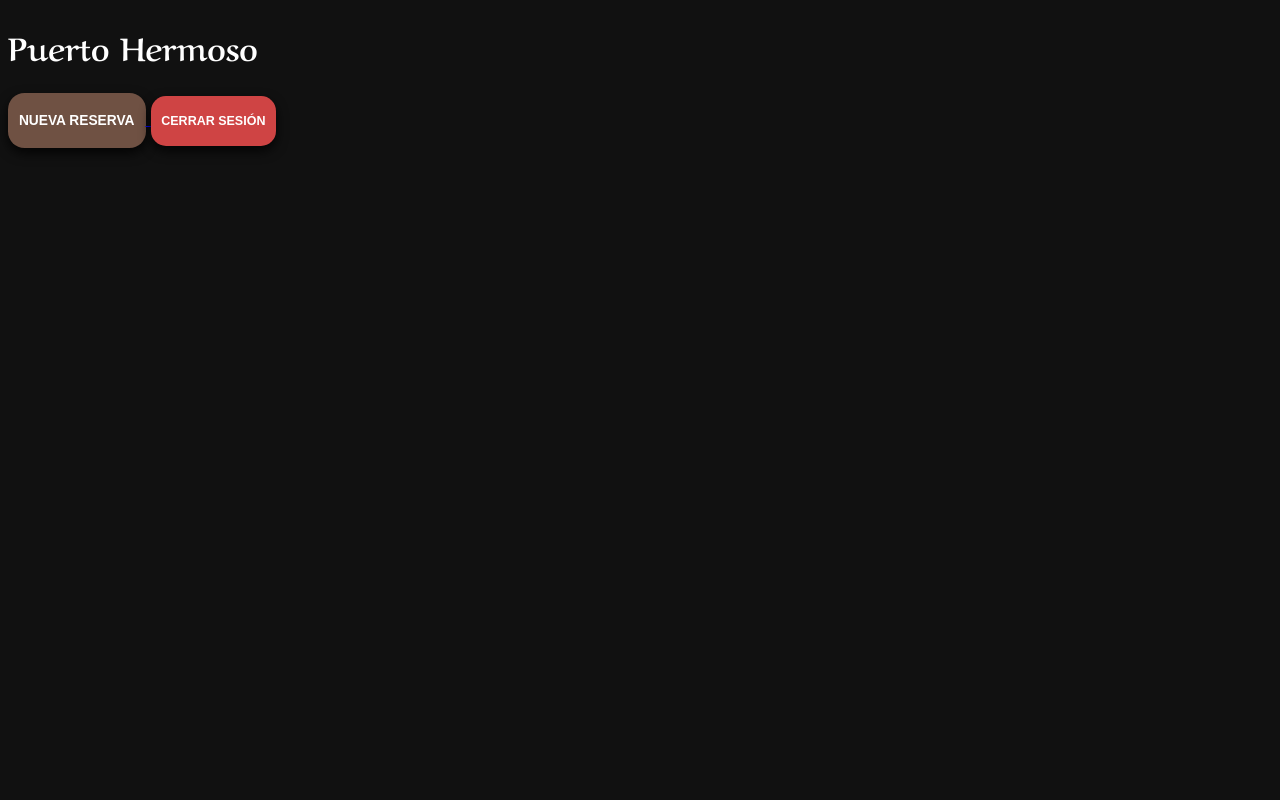
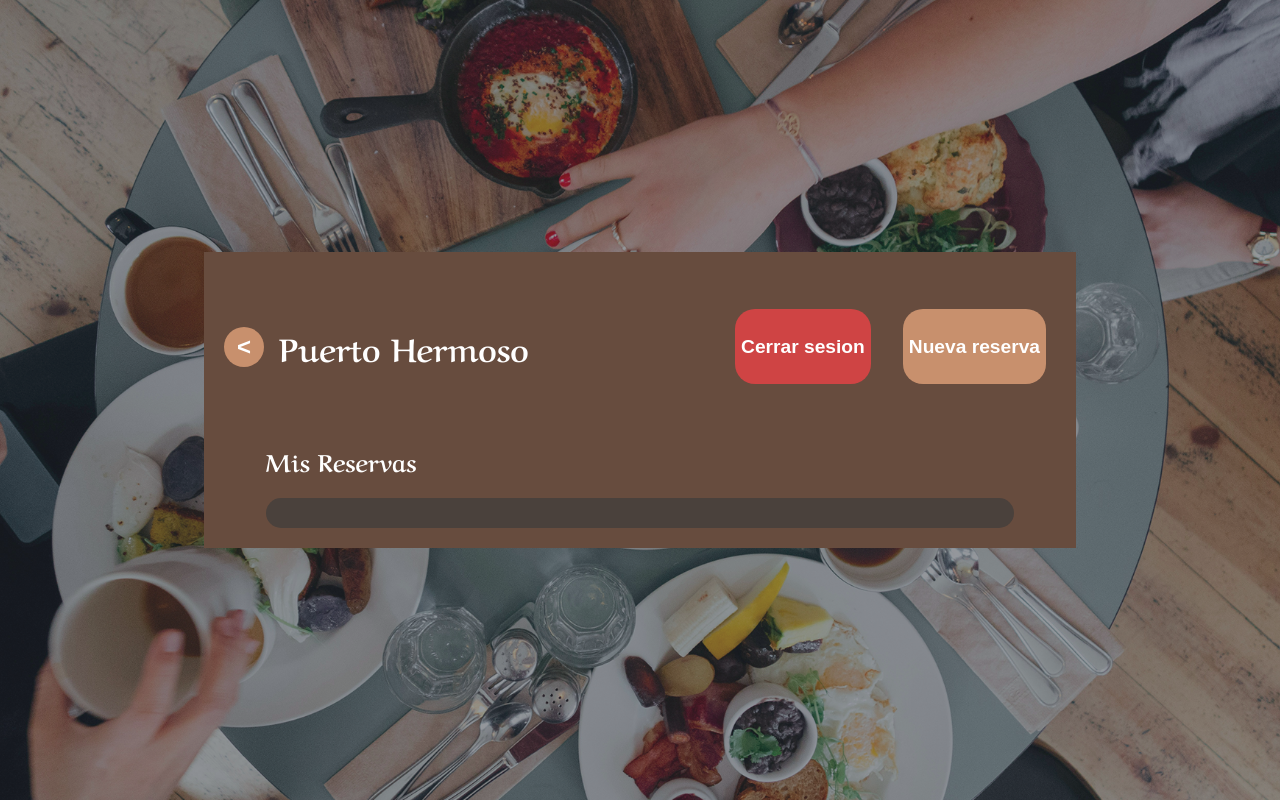
Before and after one commit to Lucasgm2021/TP_Final_IntroDesaSoft, a Flask app: page /reservas/mis_reservas in a window 1280 px wide. Run offline with Flask 3, Linux system fonts and the light colour scheme; data that the repository does not hold is empty.

Commit message:
Avanzo con vista mis reservas #31, creo componente de reserva y base_usuario.html con fondo. #28

```diff
--- a/frontend/routes/reservas.py
+++ b/frontend/routes/reservas.py
@@ -36,7 +36,7 @@ def crear_reserva_form():
                 {nuevas_claves_dict.get(clave, clave): valor for clave, valor in mesa.items()}
                 for mesa in mesas
             ]
-        return render_template("creacion_reserva.html", mesas=mesas_claves_modificadas, horarios=horarios)
+        return render_template("reservas/creacion_reserva.html", mesas=mesas_claves_modificadas, horarios=horarios)
 
     hora = request.form.get('hora', '').strip()
     fecha = request.form.get('fecha', '').strip()
@@ -56,15 +56,12 @@ def crear_reserva_form():
             flash(e, 'error')
     return redirect(url_for('reservas.crear_reserva_form'))
 
-@reserva_bp.route("/example", methods=["GET"])
-def ejemplo():
-    return render_template("examples/reservas.html")
-
 @reserva_bp.route("/mis_reservas", methods=["GET"])
 def mis_reservas():
     cookies = {BACKEND_SESSION_COOKIE_NAME: session.get(FRONTEND_COOKIE_CLAVE,"")}
-    reservas = obtener_mis_reservas(cookies)
-    return render_template("mis_reservas.html", reservas=reservas)
+    reservas = obtener_mis_reservas(cookies).get("reservas",[])
+    print("reservas en mis reservas:", reservas)
+    return render_template("reservas/mis_reservas.html", reservas=reservas)
 
 @reserva_bp.route("/reservas_admin", methods=["GET"])
 def reservas_admin():
--- a/frontend/static/css/main.css
+++ b/frontend/static/css/main.css
@@ -100,6 +100,17 @@ body {
 .button-edit {
     background: #555e6e;
     color: #d4cdc6;
+}
+
+.button-nueva-reserva {
+    background: #C8906D;
+}
+
+.button-generic {
+    border-radius: 20px;
+    margin: 0 10px;
+    font-size: 1.2rem;
+    height: 100%;
 }
 
 .input-default {
@@ -364,6 +375,21 @@ body {
     background-size: cover; /* Scales to cover entire screen */
 }
 
+.body-usuario {
+    display: flex;
+    flex-direction: column;
+    align-items: center;
+    justify-content: center;
+    margin: 0;                   /* Removes default browser margins */
+    min-height: 100vh;            /*Forces body to be at least the full height of the screen */
+
+    background-image: url("../images/background.png");
+    background-repeat: no-repeat;
+    background-attachment: fixed; /* Keeps image fixed during scroll */
+    background-position: center;
+    background-size: cover; /* Scales to cover entire screen */
+}
+
 #horarios-select{
     height: 40px;
 }
@@ -373,7 +399,9 @@ body {
     padding-left: 18px;
     border: none;
     border-radius: 12px;
-}.flex-center {
+}
+
+.flex-center {
     display: flex;
     align-items: center;
     justify-content: center;
@@ -390,3 +418,128 @@ body {
     background-color: #872020;
     padding: 5px 15px 5px 15px;
 }
+
+/*Vista mis reservas*/
+.contenedor {
+    display: flex;
+    flex-direction: column;
+    align-items: center;
+    justify-content: center;
+    background-color: #674C3E;
+    width: 65%;
+    padding: 20px;
+}
+
+.contenedor-reservas {
+    display: flex;
+    flex-direction: column;
+    align-items: center;
+    justify-content: center;
+    flex-direction: column;
+    gap: 5px;
+    background-color: #4A413C;
+    border-radius: 20px;
+    padding: 15px;
+}
+
+.seccion-mis-reservas {
+    width: 90%;
+}
+
+.header {
+    display: flex;
+    align-items: center;
+    /* The Magic Magnet: Pushes the left group to the far left and right group to the far right */
+    justify-content: space-between;
+    width: 100%;
+    height: 150px;
+    box-sizing: border-box;
+}
+
+/* Aligns the circle and the text side-by-side */
+.header-left {
+    display: flex;
+    align-items: center;
+    gap: 15px; /* Adds space between the circle arrow and your h1 text */
+}
+
+/* Aligns the two buttons side-by-side */
+.header-right {
+    display: flex;
+    align-items: center;
+    gap: 12px; /* Adds space between your two navigation buttons */
+    height: 50%;
+}
+
+/* The Grid Container */
+.info-reserva {
+    display: grid;
+    /* 3 equal fractional units (1fr), plus 1 auto-sized width at the end for the button */
+    grid-template-columns: 1fr 1fr 1fr auto;
+    align-items: center; /* Centers all icons and text vertically across the track */
+    padding: 15px;
+    background-color: #cfba9c; /* Matching your image background color */
+    border-radius: 15px;
+    margin: 10px;
+    width: 65%;
+}
+
+/* Individual Data Columns (1, 2, and 3) */
+.col-reserva {
+    display: flex;
+    flex-direction: column;
+    align-items: center;    /* Center content horizontally inside the column */
+    text-align: center;
+    padding: 0 10px;
+
+    /* The Magic Line: Creates the vertical borders between data sections */
+    border-right: 2px solid #000000;
+}
+
+/* Inner alignment for the Icons next to text */
+.dato-content {
+    display: flex;
+    align-items: center;
+    justify-content: center;
+    gap: 8px;
+    margin-top: 5px;
+    font-size: 1.2rem;
+    color: #ffffff; /* White text matching your image layout */
+}
+
+/* Vertical text stack specifically for the Date + Time column */
+.fecha-hora-stack {
+    display: flex;
+    flex-direction: column;
+    line-height: 1.2;
+}
+
+/* Column 4: The Button Alignment */
+.col-actions {
+    padding-left: 20px;
+    padding-right: 10px;
+    display: flex;
+    justify-content: center;
+    align-items: center;
+}
+
+/* The red circular delete button matching your card design */
+.button-cancelar-reserva {
+    width: 40px;
+    height: 40px;
+    background-color: #c94444;
+    color: white;
+    border: none;
+    border-radius: 50%; /* Makes it a perfect circle */
+    font-weight: bold;
+    cursor: pointer;
+    display: flex;
+    align-items: center;
+    justify-content: center;
+    transition: background 0.2s;
+}
+
+.button-cancelar-reserva:hover {
+    background-color: #a83232;
+}
+/* fin estilos mis reservas*/
--- /dev/null
+++ b/frontend/templates/base_usuario.html
@@ -0,0 +1,22 @@
+<!DOCTYPE html>
+<html lang="en">
+<head>
+    <meta charset="UTF-8">
+    <meta name="viewport" content="width=device-width, initial-scale=1.0">
+    <title>{% block title %}Puerto Hermoso{% endblock %}</title>
+    <link rel="stylesheet" href="{{ url_for('static', filename='css/main.css') }}">
+</head>
+<body class="body-usuario">
+    {% with messages = get_flashed_messages(with_categories=true) %}
+        {% if messages %}
+        <div class="flash-container">
+            {% for category, message in messages %}
+            <div class="flash flash--{{ category }}">{{ message }}</div>
+            {% endfor %}
+        </div>
+        {% endif %}
+    {% endwith %}
+    {% block content %}
+    {% endblock %}
+</body>
+</html>
--- /dev/null
+++ b/frontend/templates/componentes/reserva_comp.html
@@ -0,0 +1,30 @@
+{% macro reserva_comp(reserva) %}
+    <div class="info-reserva">
+        <div class="col-reserva">
+            <strong>Comensales:</strong>
+            <div class="dato-content">
+                <i class="icon-user">👤</i> <span>{{ reserva.comensales }}</span>
+            </div>
+        </div>
+        <div class="col-reserva">
+            <strong>Fecha</strong>
+            <div class="dato-content">
+                <i class="icon-calendar">📅</i> <div class="fecha-hora-stack">
+                    <span>{{ reserva.fecha }}</span>
+                    <span>{{ reserva.hora_reserva }}</span>
+                </div>
+            </div>
+        </div>
+        <div class="col-reserva">
+            <strong>Informacion extra:</strong>
+            <div class="dato-content">
+                <i class="icon-table">🪑</i> <span>
+                    {% if reserva.interior %} Salon Interior {% else %} Patio Exterior {% endif %}
+                </span>
+            </div>
+        </div>
+        <div class="col-actions">
+            <button class="button-delete button-cancelar-reserva">X</button>
+        </div>
+    </div>
+{% endmacro %}
--- a/frontend/templates/dashboard/reservas.html
+++ b/frontend/templates/dashboard/reservas.html
@@ -12,11 +12,7 @@
         id="tabla-delete-edit",
         columns=["ID", "Id_usuario","Estado","Hora","Fecha","Ubicacion","Cant.","Mesas"],
         rows=reservas,
-        row_height=50,
-        show_delete=true,
-        show_edit=true,
-        func_delete="",
-        func_edit=""
+        row_height=50
     ) }}
 
 
--- a/frontend/templates/mis_reservas.html
+++ /dev/null
@@ -1,215 +0,0 @@
-<!DOCTYPE html>
-<html lang="en">
-<head>
-    <meta charset="UTF-8">
-
-    <meta
-        name="viewport"
-        content="width=device-width, initial-scale=1.0"
-    >
-
-    <title>Mis Reservas | Puerto Hermoso</title>
-
-    <link
-        rel="stylesheet"
-        href="{{ url_for('static', filename='css/main.css') }}"
-    >
-</head>
-
-<body id="body-mis-reservas">
-
-    <!-- Flask flash sintaxis -->
-    {% with messages = get_flashed_messages(with_categories=true) %}
-        {% if messages %}
-
-        <div class="flash-container">
-
-            {% for category, message in messages %}
-
-            <div class="flash flash--{{ category }}">
-                {{ message }}
-            </div>
-
-            {% endfor %}
-
-        </div>
-
-        {% endif %}
-    {% endwith %}
-
-    {% from "componentes/button1_comp.html" import button1_comp %}
-    {% from "componentes/button3_comp.html" import button3_comp %}
-
-    <div id="contenedor-mis-reservas">
-
-        <div id="header-mis-reservas">
-
-            <h1>Puerto Hermoso</h1>
-
-            <div id="acciones-mis-reservas">
-
-                <a href="{{ url_for('reservas.crear_reserva_form') }}">
-
-                    {{ button1_comp(
-                        text="NUEVA RESERVA",
-                        height=55,
-                        func=""
-                    ) }}
-
-                </a>
-
-                <a href="#">
-
-                    {{ button3_comp(
-                        text="CERRAR SESIÓN",
-                        height=50,
-                        type="2",
-                        func=""
-                    ) }}
-
-                </a>
-
-            </div>
-
-        </div>
-
-        <div id="lista-reservas">
-
-            {% for reserva in reservas %}
-
-            <div class="card-reserva">
-
-                <div class="card-header-reserva">
-
-                    <h2>
-                        Reserva #{{ reserva.id_reserva }}
-                    </h2>
-
-                    <div class="estado-container">
-
-                        <span class="estado-label">
-                            Estado:
-                        </span>
-
-                        <span class="estado-reserva estado-{{ reserva.estado_reserva }}">
-                            {{ reserva.estado_reserva.upper() }}
-                        </span>
-
-                    </div>
-
-                </div>
-
-                <hr>
-
-                <div class="info-reserva">
-
-                    <div class="dato-reserva">
-
-                        <strong>Fecha</strong>
-
-                        <span>
-                            {{ reserva.fecha }}
-                        </span>
-
-                    </div>
-
-                    <div class="dato-reserva">
-
-                        <strong>Horario</strong>
-
-                        <span>
-                            {{ reserva.hora_reserva }}
-                        </span>
-
-                    </div>
-
-                    <div class="dato-reserva">
-
-                        <strong>Comensales</strong>
-
-                        <span>
-                            {{ reserva.comensales }}
-                        </span>
-
-                    </div>
-
-                    <div class="dato-reserva">
-
-                        <strong>Ubicación</strong>
-
-                        <span>
-
-                            {% if reserva.interior %}
-                                Interior
-                            {% else %}
-                                Exterior
-                            {% endif %}
-
-                        </span>
-
-                    </div>
-
-                    <div class="dato-reserva">
-
-                        <strong>Estado QR</strong>
-
-                        <span>
-                            {{ reserva.estado_qr }}
-                        </span>
-
-                    </div>
-
-                    <div class="dato-reserva">
-
-                        <strong>UUID QR</strong>
-
-                        <span>
-                            {{ reserva.uuid_qr }}
-                        </span>
-
-                    </div>
-
-                    <div class="dato-reserva">
-
-                        <strong>Creada</strong>
-
-                        <span>
-                            {{ reserva.created_at }}
-                        </span>
-
-                    </div>
-
-                </div>
-
-                {% if reserva.estado_reserva == "pendiente" %}
-
-                <div class="acciones-reserva">
-
-                    <form
-                        action="{{ url_for('reservas.cancelar_reserva', id_reserva=reserva.id_reserva) }}"
-                        method="POST"
-                    >
-
-                        {{ button3_comp(
-                            text="CANCELAR RESERVA",
-                            height=50,
-                            acceptordeny="deny",
-                            func=""
-                        ) }}
-
-                    </form>
-
-                </div>
-
-                {% endif %}
-
-            </div>
-
-            {% endfor %}
-
-        </div>
-
-    </div>
-
-</body>
-</html>
--- /dev/null
+++ b/frontend/templates/reservas/mis_reservas.html
@@ -0,0 +1,37 @@
+{% extends "base_usuario.html" %}
+{% block title %}Mis Reservas - Puerto Hermoso{% endblock %}
+{% block content %}
+    {% from "componentes/button1_comp.html" import button1_comp %}
+    {% from "componentes/button3_comp.html" import button3_comp %}
+    {% from "componentes/circle_comp.html" import circle_comp %}
+    {% from "componentes/reserva_comp.html" import reserva_comp %}
+    <div class="contenedor">
+        <div class="header">
+            <div class="header-left">
+                {{ circle_comp(
+                    text="<",
+                    size=40,
+                    type=3,
+                    func=""
+                ) }}
+                <h1>Puerto Hermoso</h1>
+            </div>
+            <div class="header-right">
+                <button class="button-default button-delete button-generic">
+                    Cerrar sesion
+                </button>
+                <button class="button-default button-nueva-reserva button-generic">
+                    Nueva reserva
+                </button>
+            </div>
+        </div>
+        <div class="seccion-mis-reservas">
+            <h2>Mis Reservas</h2>
+            <div class="contenedor-reservas">
+                {% for reserva in reservas %}
+                    {{ reserva_comp(reserva) }}
+                {% endfor %}
+            </div>
+        </div>
+    </div>
+{% endblock %}
```
Also changed, not shown: frontend/routes/dashboard.py (+33 -3 lines), frontend/templates/dashboard/home.html (+12 -3 lines), frontend/templates/reservas_admin.html (+5 -5 lines), frontend/templates/reservas/creacion_reserva.html (renamed from frontend/templates/creacion_reserva.html).
